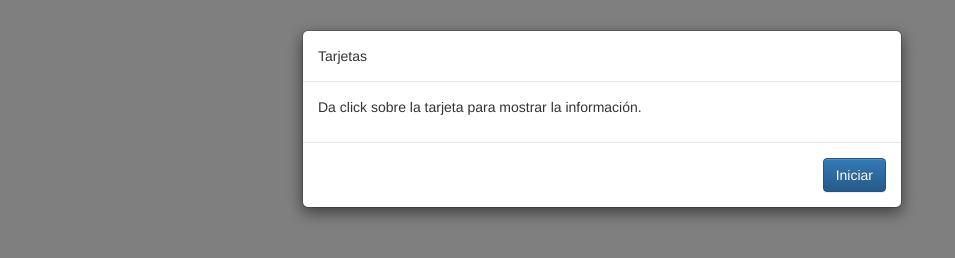
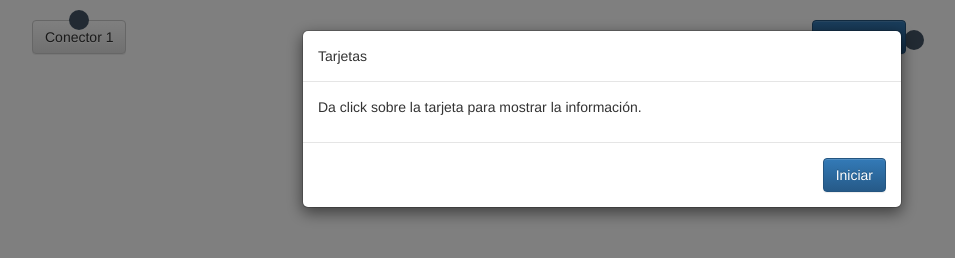
Before and after one commit to ealbinu/elearning, a plain HTML site: page materiales/conexiones.html in a window 1280 px wide. Shown: the whole page, without its empty margins (38-993 px from the left). Drawn offline with nearby package versions, Linux system fonts and the light colour scheme.

Commit message:
Conexión básica JsPlumb

```diff
--- a/materiales/conexiones.html
+++ b/materiales/conexiones.html
@@ -18,7 +18,17 @@
     <link rel="stylesheet" href="conexiones/estilo.css">
   </head>
   <body>
-    <div class="container mt20"></div>
+    <div class="container mt20">
+      <div class="row">
+        <div class="col-xs-4">
+          <button id="conector1" class="btn btn-default">Conector 1</button>
+        </div>
+        <div class="col-xs-4"></div>
+        <div class="col-xs-4">
+          <button id="conector2" class="btn btn-primary">Conector 2</button>
+        </div>
+      </div>
+    </div>
     <div id="modalInicio" class="modal fade">
       <div class="modal-dialog">
         <div class="modal-content">
--- a/materiales/conexiones/_script.js
+++ b/materiales/conexiones/_script.js
@@ -4,8 +4,18 @@ $(function(){
 
   $('#modalInicio').modal('show');
 
+});
 
+jsPlumb.bind("ready", function(){
 
+    //Opciones de los endpoints
+    var endOpciones = { isSource: true, isTarget:true }
+
+    var endPoint1 = jsPlumb.addEndpoint(
+      'conector1', {anchor:'AutoDefault'}, endOpciones);
+
+    var endPoint2 = jsPlumb.addEndpoint(
+      'conector2', {anchor:'AutoDefault'}, endOpciones);
 
 
 });
```
Also changed, not shown: 1 other file.
